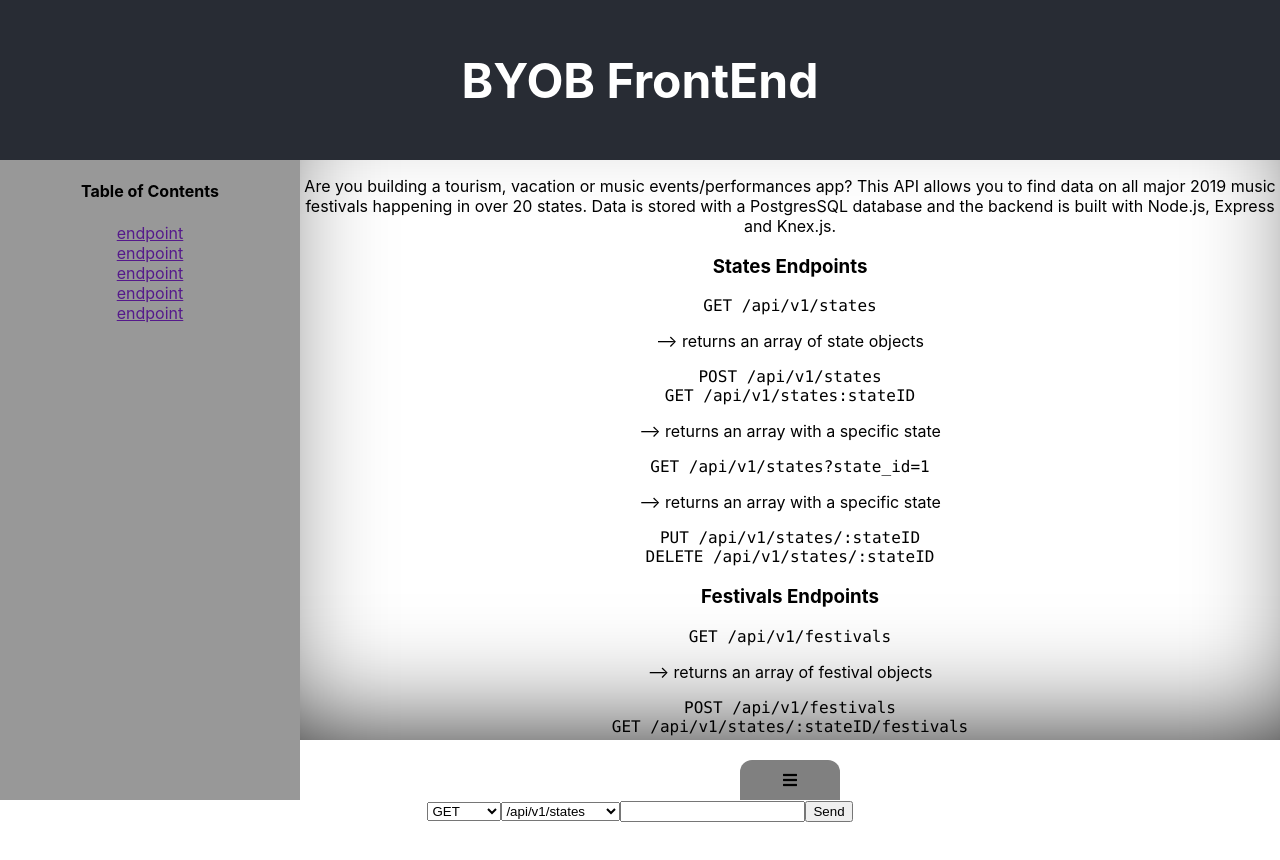
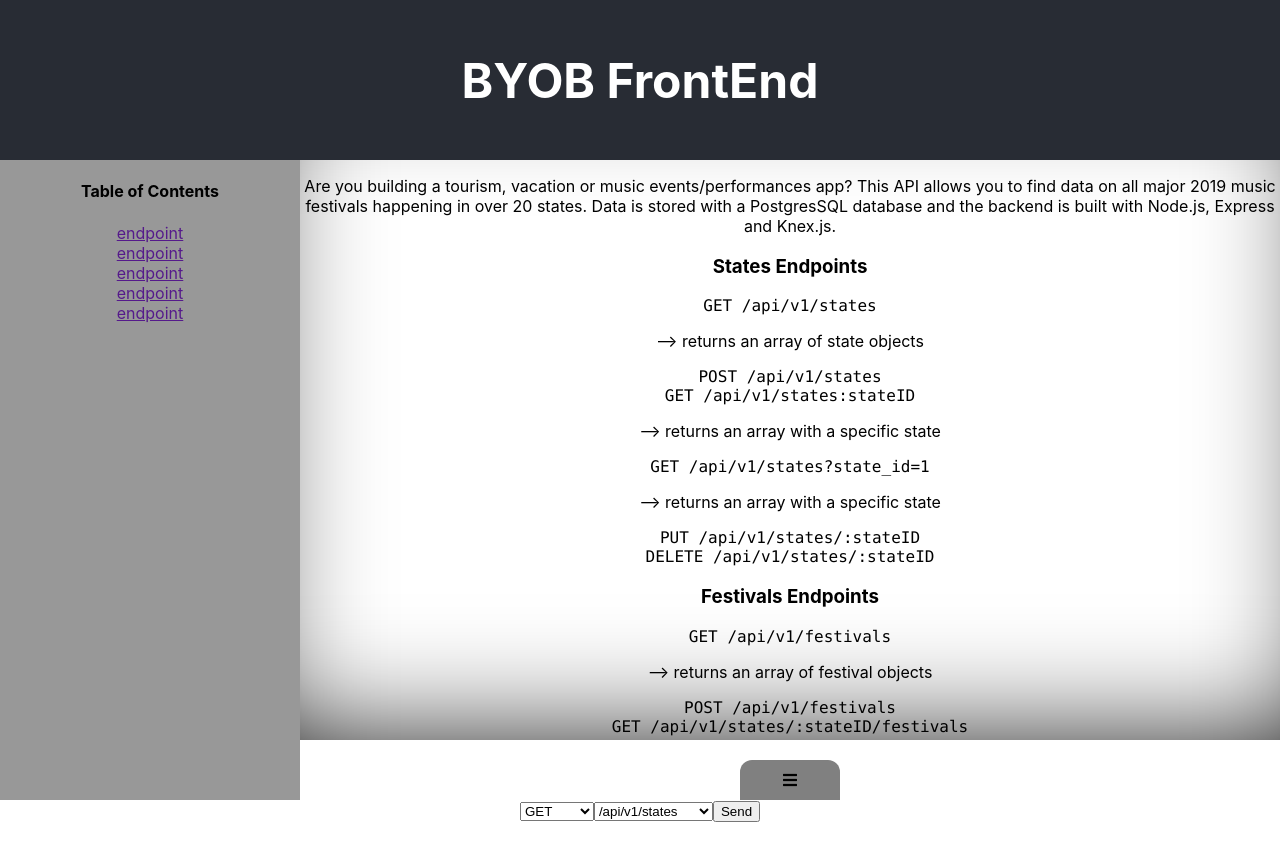
Before and after one commit to KylieStanley/byob-frontend, a React (Create React App) app: page / in a window 1280 px wide. Shown: the top 860 px of the page. Built offline with nearby package versions, Linux system fonts and the light colour scheme.

Commit message:
View id input on state change

```diff
--- a/src/Form.css
+++ /dev/null
@@ -1,3 +0,0 @@
-.form-id-input {
-
-}
--- a/src/Form.js
+++ b/src/Form.js
@@ -87,16 +87,21 @@ export default class Form extends Component {
 
     event.currentTarget.childNodes.forEach(option => {
       if (option.selected) {
-        console.log(option.className)
         if (option.className === 'option-id') {
           this.setState({ idRequired: true })
-          console.log('TRUE')
         } else {
           this.setState({ idRequired: false })
-          console.log('FALSE')
         }
       }
     })
+  }
+
+  changeInputStyleOnStateChange = () => {
+    if (this.state.idRequired) {
+      return <input type='number'/>
+    } else {
+      return
+    }
   }
 
   render() {
@@ -113,7 +118,7 @@ export default class Form extends Component {
           <option className='option-id'>/api/v1/states/:id</option>
           <option>/api/v1/festivals</option>
         </select>
-        <input className='form-id-input' type='number'/>
+        { this.changeInputStyleOnStateChange() }
         <button type="submit">Send</button>
       </form>
     )
```
